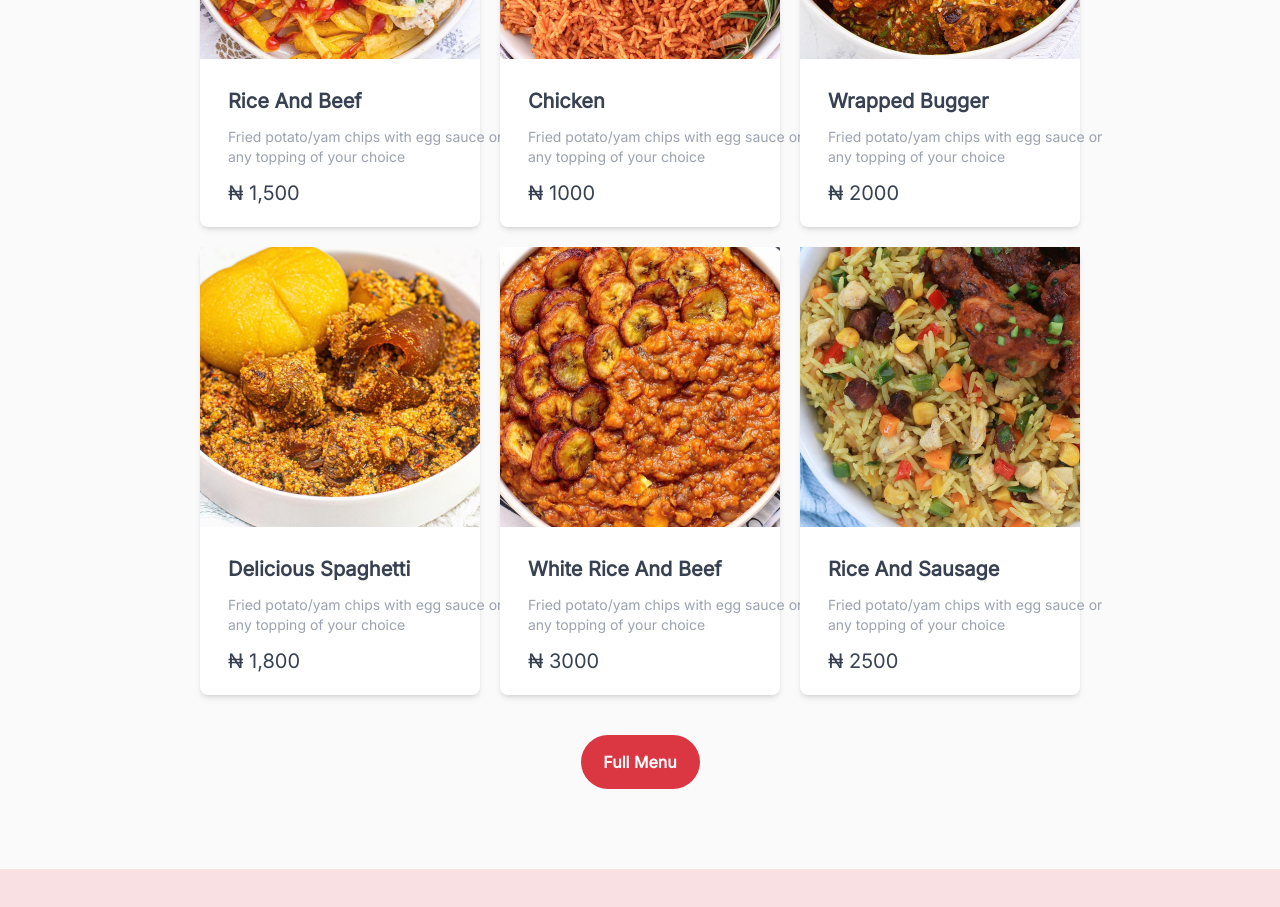
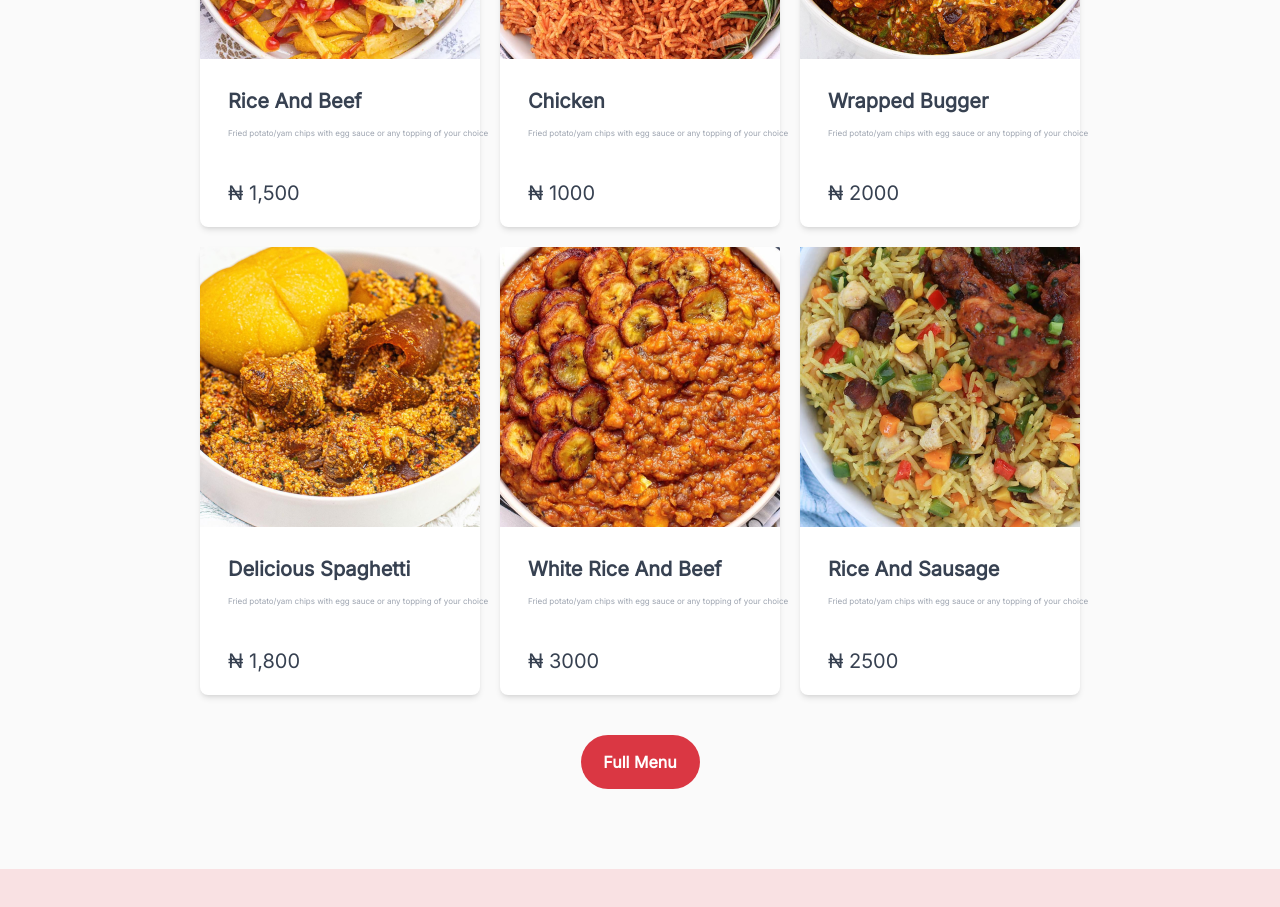
Before and after one commit to Black-Jhon/meals, a React (Create React App) app: page / in a window 1280 px wide. Shown: the part 900-1807 px from the top of the page. Built offline with nearby package versions, Linux system fonts and the light colour scheme.

Commit message:
initial commit

```diff
--- a/src/components/ItemMenu.js
+++ b/src/components/ItemMenu.js
@@ -67,14 +67,15 @@ const ItemMenu = () => {
             <div className="grid xl:grid-cols-3 xl:gap-5 gap-2 grid-cols-2 mt-5 mb-10">
                 {meals.map((e) => {
                     return (
-                        <div className="shadow-md bg-white rounded-lg xl:mx-0 mx-5">
+                        <div
+                            className="shadow-md bg-white rounded-lg xl:mx-0 xl:w-full xl:h-full w-[185px] h-[235px]">
                             <img src={e.img} alt=""
-                                 className="xl:w-[388px] xl:h-[280px] w-[163.86px] h-[123px] m-auto object-cover"/>
+                                 className="xl:w-[388px] xl:h-[280px] w-[200px] h-[123px] m-auto object-cover"/>
                             <div className="xl:mt-5 xl:mb-2 p-2">
                                 <h1 className="xl:w-[300px] xl:h-[32px] w-[65px] h-[22px] xl:ml-5 text-gray-700 font-bold xl:text-xl text-sm whitespace-nowrap capitalize">
                                     {e.name}
                                 </h1>
-                                <h3 className="xl:w-[300px] xl:h-[44px] w-[ xl:ml-5 mt-2 text-sm text-gray-400">
+                                <h3 className="xl:w-[300px] xl:h-[44px] xl:ml-5 mt-2 text-[8px] text-gray-400">
                                     {e.text}
                                 </h3>
                                 <div className="flex justify-between items-center">
```
